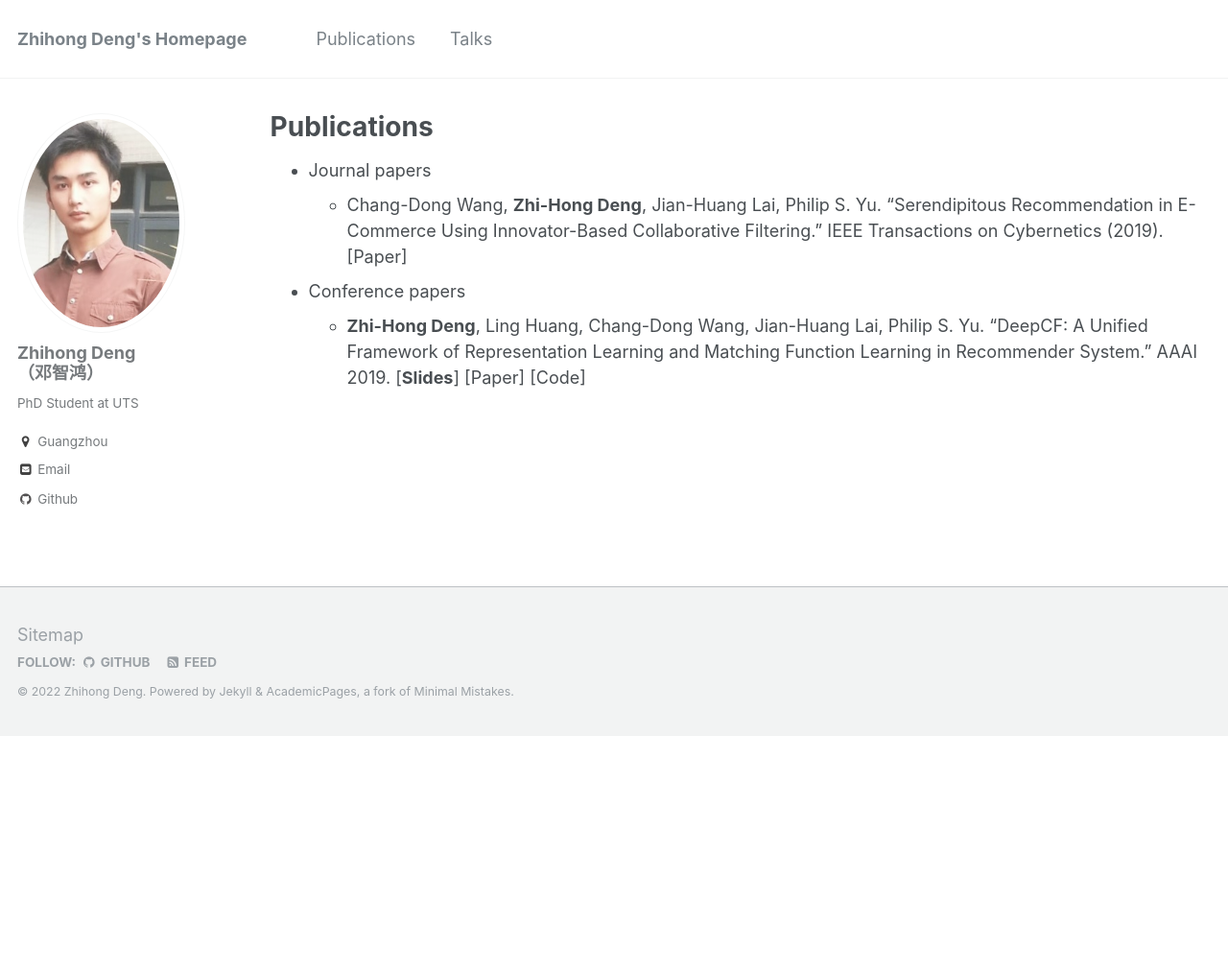
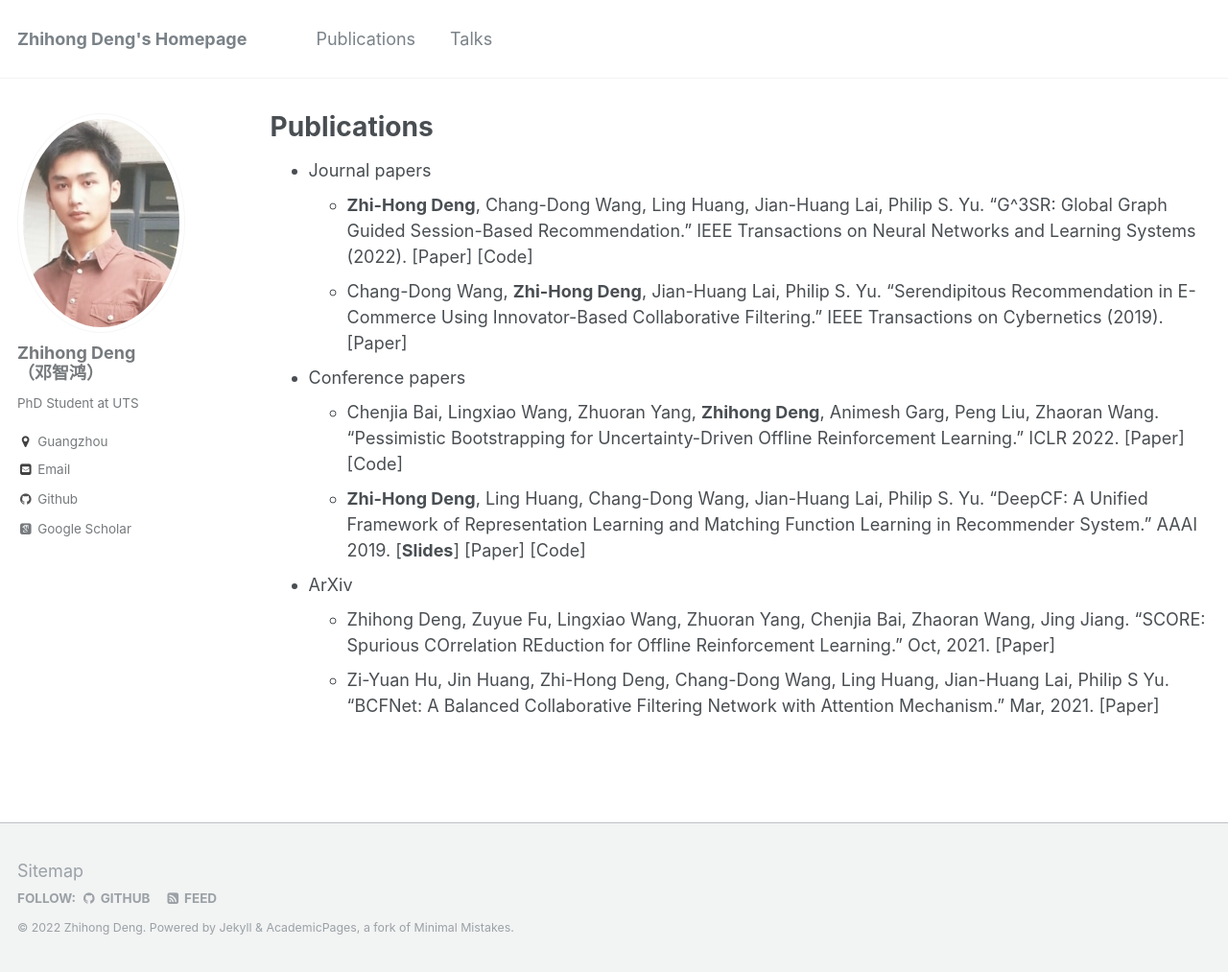
Before and after one commit to familyld/familyld.github.io, a Jekyll site: the page built from _pages/publications.md, in a window 1280 px wide and 1013 px high. Shown: the whole window at 96% size. Built offline with Jekyll 4.4.1, drawn with Linux system fonts in a browser that asks for light colours; some web fonts are replaced; a script that is not in the unit is left out.

Commit message:
Updata publications

```diff
--- a/_config.yml
+++ b/_config.yml
@@ -83,7 +83,7 @@ author:
   bio              : "PhD Student at UTS"
   location         : "Guangzhou"
   employer         :
-  googlescholar    :
+  googlescholar    : "https://scholar.google.com.au/citations?user=e8D8_NwAAAAJ"
   email            : "zhi-hong.deng@student.uts.edu.au"
   uri              :
   bitbucket        :
--- a/_pages/publications.md
+++ b/_pages/publications.md
@@ -11,7 +11,13 @@ author_profile: true
 
 {% include base_path %}
 * Journal papers
-  *  Chang-Dong Wang, **Zhi-Hong Deng**, Jian-Huang Lai, Philip S. Yu. "Serendipitous Recommendation in E-Commerce Using Innovator-Based Collaborative Filtering." IEEE Transactions on Cybernetics (2019). [[Paper]](http://2wildkids.com/files/19TCYB_INVBCF.pdf)
+  *  **Zhi-Hong Deng**, Chang-Dong Wang, Ling Huang, Jian-Huang Lai, Philip S. Yu. "G^3SR: Global Graph Guided Session-Based Recommendation." IEEE Transactions on Neural Networks and Learning Systems (2022). [[Paper]](http://familyld.github.io/files/22TNNLS_G3SR.pdf) [[Code]](https://github.com/familyld/G3SR)
+  *  Chang-Dong Wang, **Zhi-Hong Deng**, Jian-Huang Lai, Philip S. Yu. "Serendipitous Recommendation in E-Commerce Using Innovator-Based Collaborative Filtering." IEEE Transactions on Cybernetics (2019). [[Paper]](https://familyld.github.io/files/19TCYB_INVBCF.pdf)
 
 * Conference papers
-  * **Zhi-Hong Deng**, Ling Huang, Chang-Dong Wang, Jian-Huang Lai, Philip S. Yu. "DeepCF: A Unified Framework of Representation Learning and Matching Function Learning in Recommender System." AAAI 2019. [[**Slides**]](http://2wildkids.com/files/AAAI2019-DeepCF.pdf) [[Paper]](http://2wildkids.com/files/19AAAI_DeepCF.pdf) [[Code]](https://github.com/familyld/DeepCF)
+  * Chenjia Bai, Lingxiao Wang, Zhuoran Yang, **Zhihong Deng**, Animesh Garg, Peng Liu, Zhaoran Wang. "Pessimistic Bootstrapping for Uncertainty-Driven Offline Reinforcement Learning." ICLR 2022. [[Paper]](https://familyld.github.io/files/22ICLR_PBRL.pdf) [[Code]](https://github.com/Baichenjia/PBRL)
+  * **Zhi-Hong Deng**, Ling Huang, Chang-Dong Wang, Jian-Huang Lai, Philip S. Yu. "DeepCF: A Unified Framework of Representation Learning and Matching Function Learning in Recommender System." AAAI 2019. [[**Slides**]](https://familyld.github.io/files/AAAI2019-DeepCF.pdf) [[Paper]](https://familyld.github.io/files/19AAAI_DeepCF.pdf) [[Code]](https://github.com/familyld/DeepCF)
+
+* ArXiv
+  * Zhihong Deng, Zuyue Fu, Lingxiao Wang, Zhuoran Yang, Chenjia Bai, Zhaoran Wang, Jing Jiang. "SCORE: Spurious COrrelation REduction for Offline Reinforcement Learning." Oct, 2021. [[Paper]](https://arxiv.org/pdf/2110.12468.pdf)
+  * Zi-Yuan Hu, Jin Huang, Zhi-Hong Deng, Chang-Dong Wang, Ling Huang, Jian-Huang Lai, Philip S Yu. "BCFNet: A Balanced Collaborative Filtering Network with Attention Mechanism." Mar, 2021. [[Paper]](https://arxiv.org/pdf/2103.06105.pdf)
```
